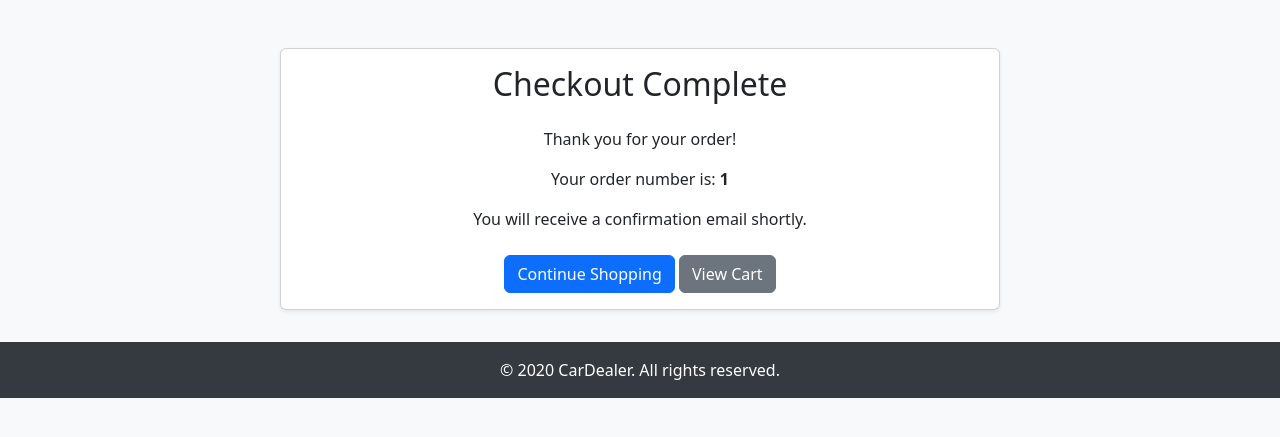
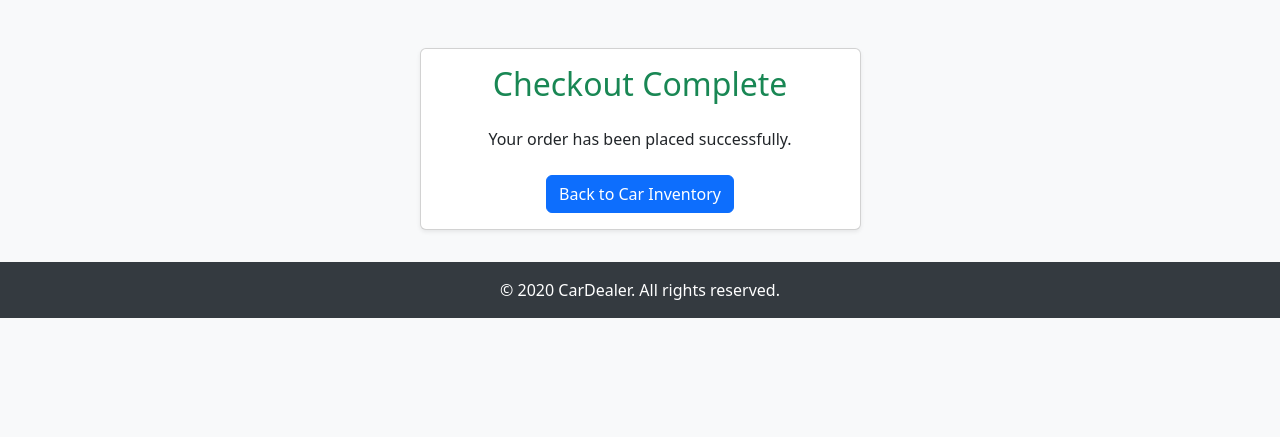
Before and after one commit to BroeDienz/cardealer, a Django app: template templates/checkout_complete.html in a window 1280 px wide. Shown: the part 56-493 px from the top of the page. Run offline with Django 5.2, Linux system fonts and the light colour scheme; the template is opened without the code that fills it: most values are stand-ins (such as "Sample title", 1, 10 or a date in 2020).

Commit message:
modify checkout_complete.html

```diff
--- a/templates/checkout_complete.html
+++ b/templates/checkout_complete.html
@@ -4,17 +4,12 @@
 {% block content %}
 <div class="container mt-5">
     <div class="row justify-content-center">
-        <div class="col-md-8">
+        <div class="col-md-6 col-lg-5">
             <div class="card shadow-sm">
-                <div class="card-body text">
-                    <h2 class="card-title text-center mb-4">Checkout Complete</h2>
-                    <p class="text-center">Thank you for your order!</p>
-                    <p class="text-center">Your order number is: <strong>{{ order_number }}</strong></p>
-                    <p class="text-center">You will receive a confirmation email shortly.</p>
-                    <div class="text-center mt-4">
-                        <a href="{% url 'dealer' %}" class="btn btn-primary">Continue Shopping</a>
-                        <a href="{% url 'view_cart' %}" class="btn btn-secondary">View Cart</a>
-                    </div>
+                <div class="card-body text-center">
+                    <h2 class="card-title mb-4 text-success">Checkout Complete</h2>
+                    <p class="mb-4">Your order has been placed successfully.</p>
+                    <a href="{% url 'dealer' %}" class="btn btn-primary">Back to Car Inventory</a>
                 </div>
             </div>
         </div>
```
